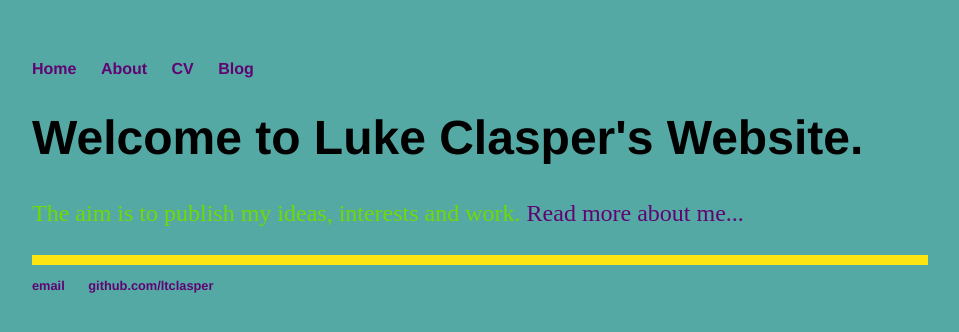
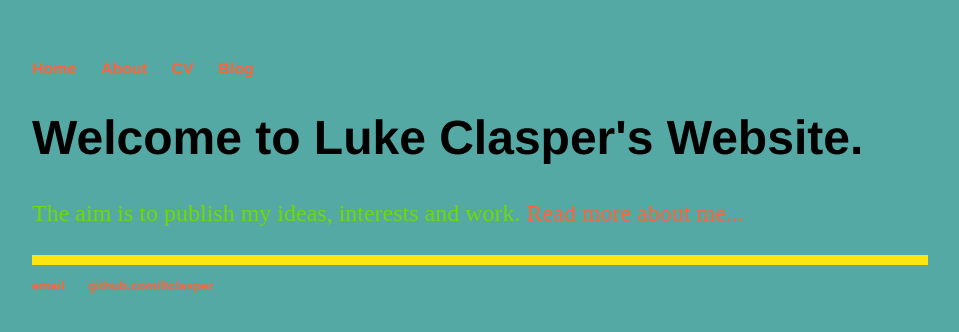
Before and after one commit to ltclasper/ltclasper.github.io, a Jekyll site: the page built from index.html, in a window 1280 px wide. Shown: the top 332 px of the page, without its empty margins (160-1119 px from the left). Built offline with Jekyll 4.4.1, drawn with Linux system fonts in a browser that asks for light colours.

Commit message:
Update main.css

```diff
--- a/css/main.css
+++ b/css/main.css
@@ -15,7 +15,7 @@ nav ul li, footer ul li {
 }
 a {
     text-decoration: none;
-    color: #600473;
+    color: #FD643B;
 }
 a:hover {
     text-decoration: underline;
```
